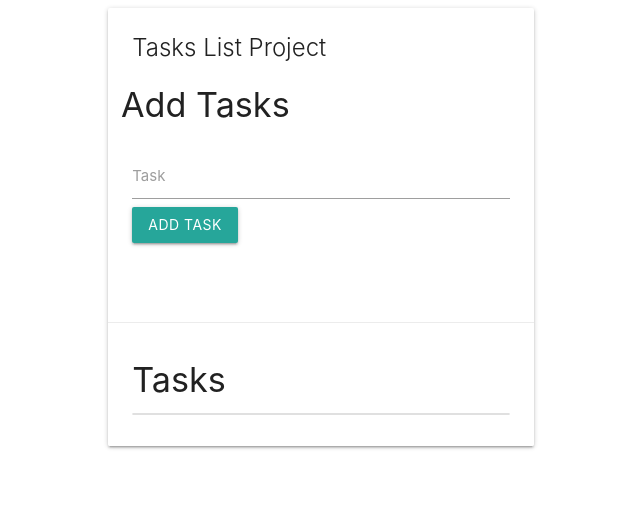
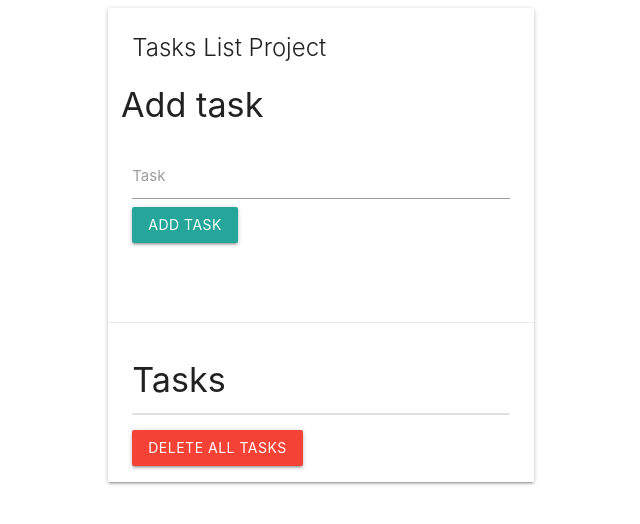
Before and after one commit to crisoskar/tasks, a plain HTML site: page index.html in a window 1280 px wide. Shown: the whole page, without its empty margins (95-735 px from the left). Drawn offline with nearby package versions, Linux system fonts and the light colour scheme.

Commit message:
added delete multiple tasks function

```diff
--- a/index.html
+++ b/index.html
@@ -1,15 +1,15 @@
-<!DOCTYPE html>
+<!doctype html>
 <html lang="en">
 <head>
     <meta charset="UTF-8">
     <meta name="viewport"
           content="width=device-width, user-scalable=no, initial-scale=1.0, maximum-scale=1.0, minimum-scale=1.0">
     <meta http-equiv="X-UA-Compatible" content="ie=edge">
+    <!-- Compiled and minified CSS -->
     <link rel="stylesheet" href="https://cdnjs.cloudflare.com/ajax/libs/materialize/1.0.0/css/materialize.min.css">
     <title>Tasks</title>
 </head>
 <body>
-
 <div class="container">
     <div class="row">
         <div class="col s12 m6">
@@ -17,32 +17,33 @@
                 <div class="card-content">
                     <span class="card-title">Tasks List Project</span>
                     <div class="row">
-                        <h4>Add Tasks</h4>
+                        <h4>Add task</h4>
                         <form class="col s12">
                             <div class="row">
                                 <div class="input-field col s12">
-                                    <input  id="task" type="text" class="validate">
+                                    <input id="task" type="text" class="validate">
                                     <label for="task">Task</label>
-                                    <input type="submit" value="Add Task" class="btn">
+                                    <input type="submit" value="Add task" class="btn">
                                 </div>
                             </div>
                         </form>
                     </div>
                 </div>
                 <div class="card-action">
-                     <h4>Tasks</h4>
+                    <h4>Tasks</h4>
                     <ul class="collection">
-
                     </ul>
+                    <a href="#" class="btn red" id="delete-tasks">Delete all tasks</a>
                 </div>
             </div>
         </div>
     </div>
 </div>
 
+
 <!-- Compiled and minified JavaScript -->
 <script src="https://cdnjs.cloudflare.com/ajax/libs/materialize/1.0.0/js/materialize.min.js"></script>
-
+<!-- Application script -->
 <script src="app.js"></script>
 </body>
 </html>
```
